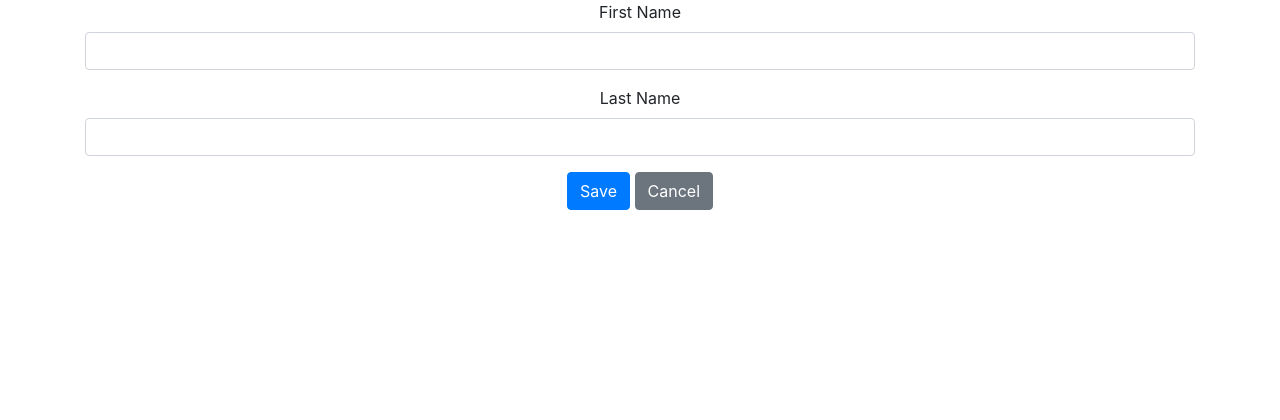
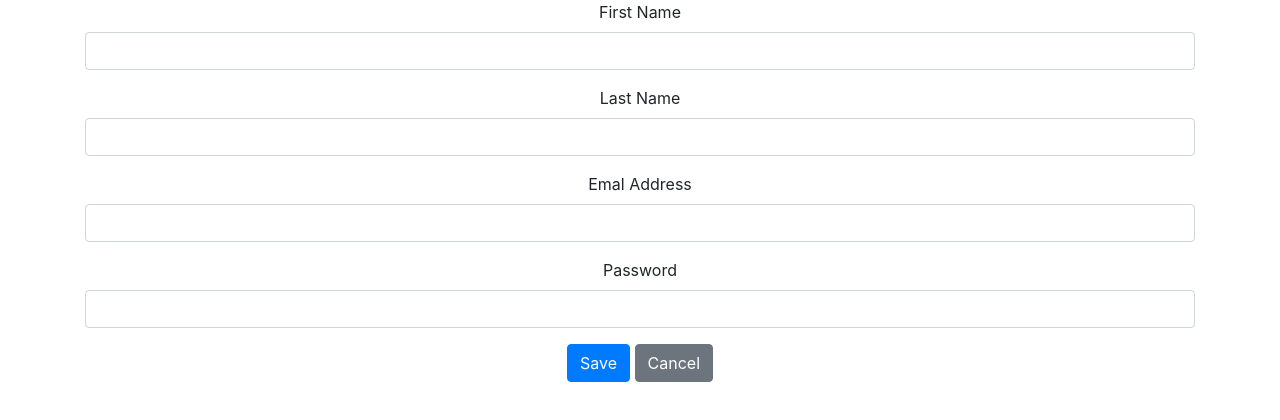
Before and after one commit to notthemostcommon/freedom_calculator, a React (Create React App) app in the folder app/: page / in a window 1280 px wide. Shown: the top 420 px of the page. Built offline with nearby package versions, Linux system fonts and the light colour scheme.

Commit message:
[#2] - adds Register UI and returns a 201

```diff
--- a/app/package.json
+++ b/app/package.json
@@ -17,7 +17,7 @@
     "test": "react-scripts test",
     "eject": "react-scripts eject"
   },
-  "proxy" : "http://localhost:8080",
+  "proxy": "http://localhost:8080",
   "eslintConfig": {
     "extends": "react-app"
   },
--- a/app/src/App.js
+++ b/app/src/App.js
@@ -1,12 +1,18 @@
 import React, { Component } from 'react';
 import './App.css';
-import FormUser from './components/FormUser.js';
+import {
+  Route,
+  withRouter,
+  Switch
+} from 'react-router-dom';
+import Register from './components/Register';
+
 
 class App extends Component {
   render() {
     return (
       <div className="App">
-        <FormUser/>
+        <Register/>
       </div>
     );
   }
--- a/app/src/components/FormUser.js
+++ b/app/src/components/Register.js
@@ -10,8 +10,9 @@ import {
     Input,
     Button
 } from 'reactstrap';
+import { register } from '../util/APIUtils';
 
-class FormUser extends Component {
+class Register extends Component {
 
 
     constructor(props) {
@@ -27,7 +28,9 @@ class FormUser extends Component {
 
     emptyItem = {
         firstName: '',
-        lastName: ''
+        lastName: '',
+        username: '',
+        password: ''
     }
 
     handleChange = (e) => {
@@ -44,14 +47,25 @@ class FormUser extends Component {
         e.preventDefault();
         const {item} = this.state;
         console.log(item)
+        // await register(item)
+        // .then(res => {
+        //     console.log("success " , res);
+        // }).catch(err => {
+        //     console.log("error ", err);
+        // });
 
-        await fetch('/users', {
+        await fetch('/users/register', {
             method: 'post',
             headers: {
-                'Accept': 'application/json',
-                'Content-Type': 'application/json'
+                'Accept':'application/json',
+                'Content-Type':'application/json'
             },
             body: JSON.stringify(item),
+        })
+        .then(res => {
+            console.log("success " , res);
+        }).catch(err => {
+            console.log("error ", err);
         });
 
     }
@@ -73,6 +87,16 @@ class FormUser extends Component {
                         onChange={this.handleChange} autoComplete="lastName" />
                 </FormGroup>
                 <FormGroup>
+                    <Label for="username">Emal Address</Label>
+                        <Input type="text" name="username" id="username" value={item.username || ''}
+                        onChange={this.handleChange} autoComplete="username" />
+                </FormGroup>
+                <FormGroup>
+                    <Label for="password">Password</Label>
+                        <Input type="text" name="password" id="password" value={item.password || ''}
+                        onChange={this.handleChange} autoComplete="off" />
+                </FormGroup>
+                <FormGroup>
                     <Button color="primary" type="submit">Save</Button>{' '}
                     <Button color="secondary">Cancel</Button>
                 </FormGroup>
@@ -81,4 +105,4 @@ class FormUser extends Component {
         )}
 }
 
-export default FormUser;
+export default Register;
--- a/app/src/index.js
+++ b/app/src/index.js
@@ -3,10 +3,15 @@ import ReactDOM from 'react-dom';
 import './index.css';
 import App from './App';
 import * as serviceWorker from './serviceWorker';
+import { BrowserRouter as Router } from 'react-router-dom';
 import 'bootstrap/dist/css/bootstrap.min.css';
 
 
-ReactDOM.render(<App />, document.getElementById('root'));
+ReactDOM.render(
+    <Router>
+        <App />
+    </Router>,
+    document.getElementById('root'));
 
 // If you want your app to work offline and load faster, you can change
 // unregister() to register() below. Note this comes with some pitfalls.
--- /dev/null
+++ b/app/src/util/APIUtils.js
@@ -0,0 +1,13 @@
+
+
+export function register(signupRequest) {
+    return fetch('/users/register', {
+
+        method: 'post',
+        header: {
+            'Accept':'application/json',
+            'Content-Type':'application/json'
+        },
+        body: JSON.stringify(signupRequest)
+    });
+}
```
